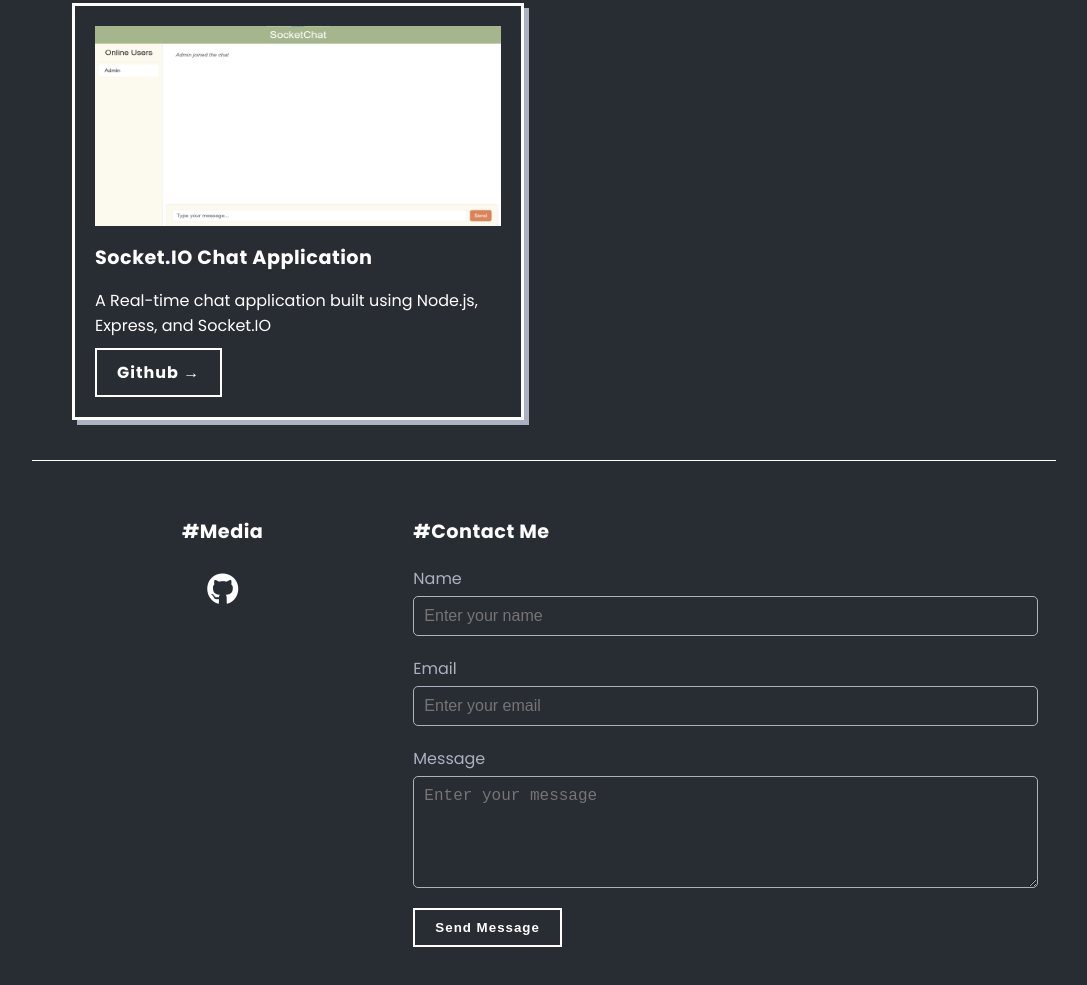
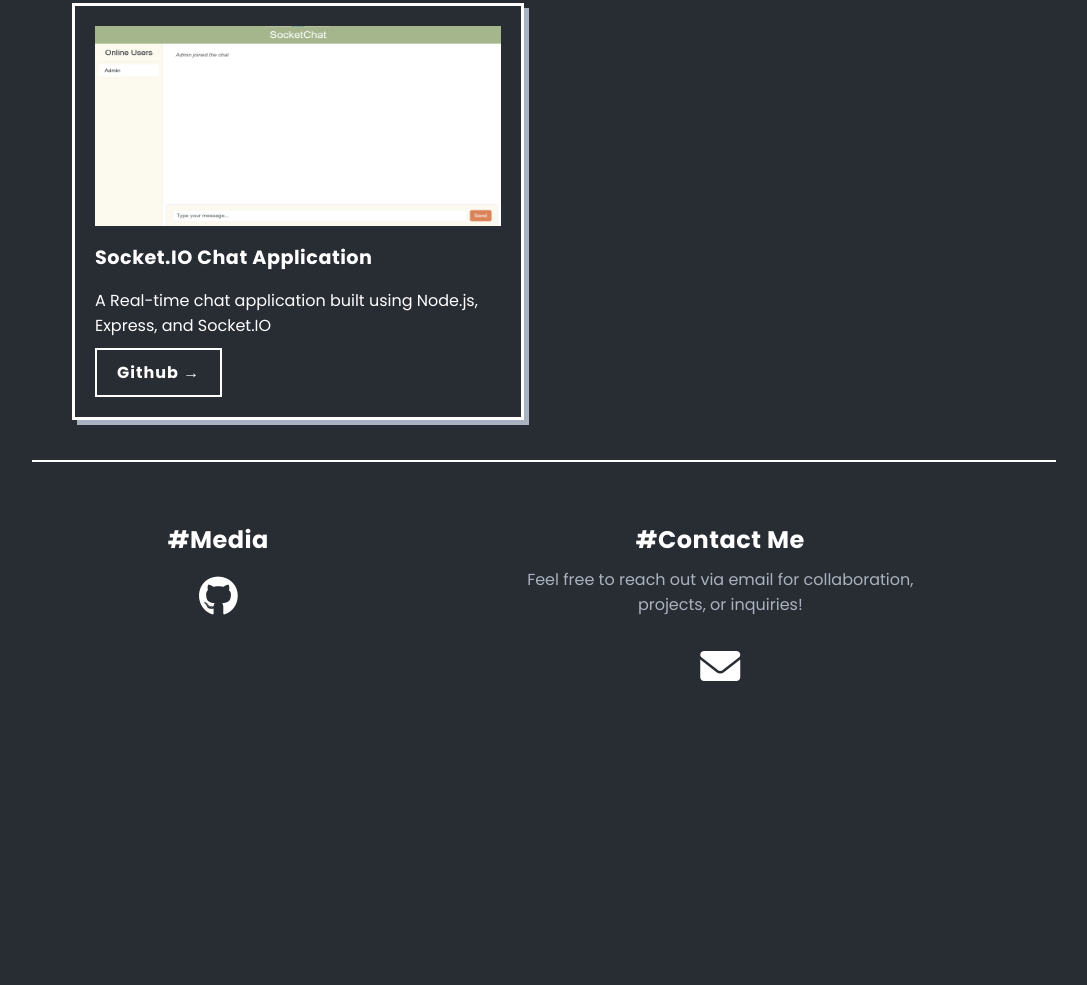
Before and after one commit to AstirisAQW/ePortfolio, a plain HTML site: page index.html in a window 1280 px wide. Shown: the part 1837-2822 px from the top of the page, without its empty margins (96-1183 px from the left). After the commit the page ends 2582 px from the top, so only its background shows below. Drawn offline with Linux system fonts and the light colour scheme.

Commit message:
looks good

```diff
--- a/assets/css/styles.css
+++ b/assets/css/styles.css
@@ -185,17 +185,6 @@ header nav {
   }
 }
 
-
-
-
-
-
-
-
-
-
-
-
 /* Skill Section */
 #skill-section{
   padding: 40px 40px;
@@ -283,76 +272,52 @@ header nav {
 
 /* Contact Section */
 #contact-section {
-  padding: 40px 40px;
-  display: grid;
-  grid-template-columns: 1fr 2fr;
-  gap: 40px;
-  align-items: start;
-  border-top: 1px solid #ffffff;
+  padding: 40px 20px;
+  display: flex;
+  flex-wrap: wrap;
+  justify-content: space-around;
+  align-items: flex-start;
+  gap: 20px;
+  border-top: 2px solid #ffffff;
 }
 
-#contact-section .socials {
+#contact-section h1 {
+  font-size: 1.5rem;
+  margin-bottom: 10px;
   text-align: center;
+  color: #ffffff;
+}
+
+#contact-section p {
+  text-align: center;
+  font-size: 1rem;
+  color: #abb2bf;
+  max-width: 400px;
+  margin: 0 auto 20px;
 }
 
 #contact-section .contact-icons {
   display: flex;
   justify-content: center;
-  gap: 30px; /* Space between icons */
-  margin-top: 20px;
+  gap: 20px; /* Space between icons */
+  margin-top: 10px;
 }
 
 #contact-section .contact-icons a {
   color: #ffffff;
-  font-size: 2rem; /* Icon size */
-  transition: all 0.2s ease;
+  font-size: 2.5rem; /* Icon size */
+  transition: transform 0.3s ease, color 0.3s ease;
 }
 
 #contact-section .contact-icons a:hover {
   color: #abb2bf;
+  transform: scale(1.1); /* Slight zoom effect */
 }
 
-/* Contact Form */
-#contact-section .contact-form h1 {
-  font-size: 1.2rem;
-  margin-bottom: 20px;
+/* Responsive Adjustments */
+@media screen and (max-width: 768px) {
+  #contact-section {
+      flex-direction: column;
+      align-items: center;
+  }
 }
-
-#contact-section .contact-form form {
-  display: flex;
-  flex-direction: column;
-  gap: 20px;
-}
-
-#contact-section .contact-form .form-group {
-  display: flex;
-  flex-direction: column;
-}
-
-#contact-section .contact-form .form-group label {
-  font-size: 1rem;
-  margin-bottom: 5px;
-  color: #abb2bf;
-}
-
-#contact-section .contact-form .form-group input,
-#contact-section .contact-form .form-group textarea {
-  width: 100%;
-  padding: 10px;
-  border: 1px solid #abb2bf;
-  border-radius: 5px;
-  background: #282c33;
-  color: #ffffff;
-  font-size: 1rem;
-  outline: none;
-  transition: all 0.2s ease;
-}
-
-#contact-section .contact-form .form-group input:focus,
-#contact-section .contact-form .form-group textarea:focus {
-  border-color: #ffffff;
-}
-
-#contact-section .contact-form .form-group button {
-  align-self: flex-start;
-}
--- a/index.html
+++ b/index.html
@@ -138,38 +138,28 @@
                 </div>
             </section>
 
-            <!-- Contact-->
+<!-- Contact Section -->
 <section id="contact-section">
+    <!-- Social Media -->
     <div class="socials">
         <h1>#Media</h1>
         <div class="contact-icons">
-                        <a href="https://github.com/AstirisAQW" target="_blank">
+            <a href="https://github.com/AstirisAQW" target="_blank" aria-label="GitHub">
                 <i class="fab fa-github"></i>
             </a>
         </div>
     </div>
 
-                <div class="contact-form">
+    <!-- Contact Me -->
+    <div class="contact-me">
         <h1>#Contact Me</h1>
-                    <form>
-                        <div class="form-group">
-                            <label for="name">Name</label>
-                            <input type="text" id="name" name="name" placeholder="Enter your name">
+        <p>Feel free to reach out via email for collaboration, projects, or inquiries!</p>
+        <div class="contact-icons">
+            <a href="mailto:deysolong.josephjose457@gmail.com" target="_blank" aria-label="Email">
+                <i class="fas fa-envelope"></i>
+            </a>
         </div>
-                        <div class="form-group">
-                            <label for="email">Email</label>
-                            <input type="email" id="email" name="email" placeholder="Enter your email">
     </div>
-                        <div class="form-group">
-                            <label for="message">Message</label>
-                            <textarea name="message" id="message" cols="30" rows="5" placeholder="Enter your message"></textarea>
-                        </div>
-                        <div class="form-group">
-                            <button class="btn" type="submit">Send Message</button>
-                        </div>
-                    </form>
-                </div>
-
 </section>
             <!-- Footer -->
             <footer>
```
Lines whose indentation alone changed are shown as unchanged.
